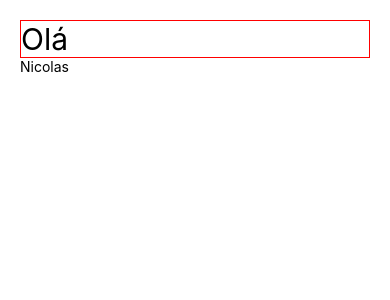
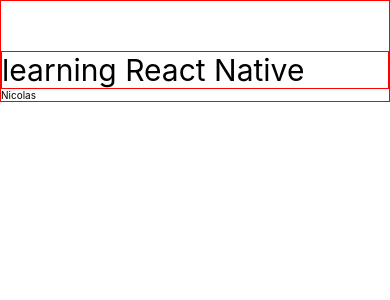
Before and after one commit to NicolasAFerro/reactNative, a React Native app: screen / in a window 390 px wide. Shown: the top 300 px of the page. Built offline with nearby package versions, Linux system fonts and the light colour scheme.

Commit message:
add props header interface

```diff
--- a/src/App.tsx
+++ b/src/App.tsx
@@ -1,11 +1,12 @@
 import {SafeAreaView, StyleSheet} from 'react-native';
 import React, {Component} from 'react';
-import Header from './componets/Header/index';
+import Header from './componets/Header/Index';
+
 export default class App extends Component {
     render() {
         return (
             <SafeAreaView style={style.App}>
-                <Header />
+                <Header name="Nicolas" title="learning React Native" />
             </SafeAreaView>
         );
     }
@@ -13,7 +14,7 @@
 const style = StyleSheet.create({
     App: {
         flex: 1,
-        margin: 20,
+        /* margin: 20, */
         backgroundColor: 'white',
     },
 });
--- a/src/componets/Header/index.tsx
+++ b/src/componets/Header/index.tsx
@@ -1,17 +1,21 @@
-import {Text, View, StyleSheet} from 'react-native';
-import React, {Component} from 'react';
+import React from 'react';
+import {Text, View, StyleSheet, SafeAreaView} from 'react-native';
+import {Props} from './types';
+const Index = (props: Props) => {
+    return (
+        <View style={styles.container}>
+            <Text style={styles.Title}>{props.title}</Text>
+            <Text style={styles.SubTitle}>{props.name}</Text>
+        </View>
+    );
+};
 
-export default class index extends Component {
-    render() {
-        return (
-            <View>
-                <Text style={style.Title}>Olá</Text>
-                <Text>Nicolas</Text>
-            </View>
-        );
-    }
-}
-const style = StyleSheet.create({
+const styles = StyleSheet.create({
+    container: {
+        paddingTop: 50, // ou marginTop: 10
+        borderWidth: 1,
+        borderColor: 'red',
+    },
     Title: {
         color: 'black',
         fontSize: 30,
@@ -23,3 +27,5 @@
         fontSize: 10,
     },
 });
+
+export default Index;
--- /dev/null
+++ b/src/componets/Header/types.tsx
@@ -0,0 +1,4 @@
+export interface Props {
+    name: string;
+    title: String;
+}
```
